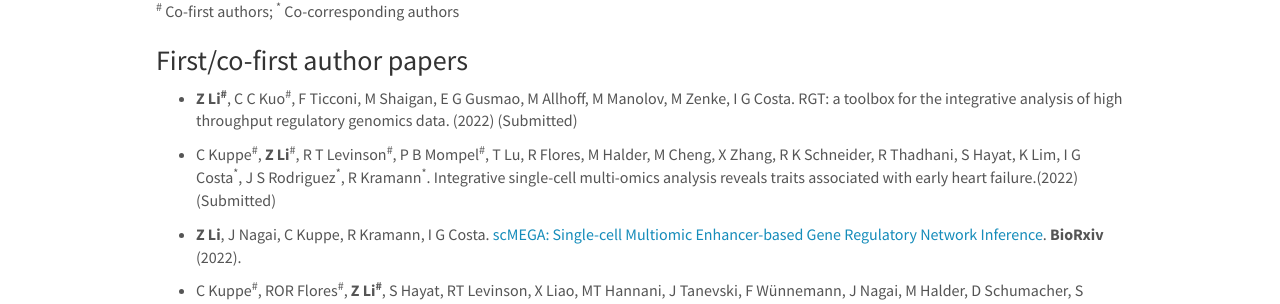
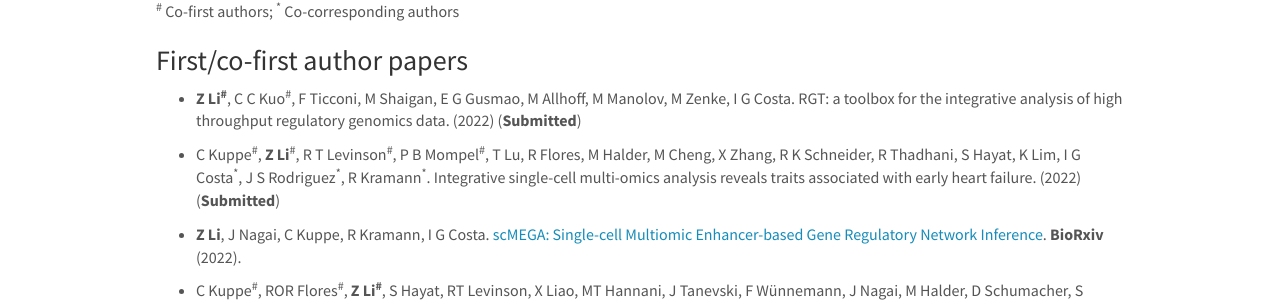
Before and after one commit to lzj1769/lzj1769.github.io, a Jekyll site: the page built from _pages/publications.md, in a window 1280 px wide and 1220 px high. Shown: the part 171-475 px from the top of the window. Built offline with Jekyll 4.4.1, drawn with Linux system fonts in a browser that asks for light colours; nearby versions of some CDN libraries.

```diff
--- a/_pages/publications.md
+++ b/_pages/publications.md
@@ -12,9 +12,9 @@ For a full list see: [Google Scholar](https://scholar.google.de/citations?user=x
 
 ### First/co-first author papers
 
-* **Z Li<sup>\#</sup>**, C C Kuo<sup>\#</sup>, F Ticconi, M Shaigan, E G Gusmao, M Allhoff, M Manolov, M Zenke, I G Costa. RGT: a toolbox for the integrative analysis of high throughput regulatory genomics data. (2022) (Submitted)
+* **Z Li<sup>\#</sup>**, C C Kuo<sup>\#</sup>, F Ticconi, M Shaigan, E G Gusmao, M Allhoff, M Manolov, M Zenke, I G Costa. RGT: a toolbox for the integrative analysis of high throughput regulatory genomics data. (2022) (**Submitted**)
 
-* C Kuppe<sup>\#</sup>, **Z Li**<sup>\#</sup>, R T Levinson<sup>\#</sup>, P B Mompel<sup>\#</sup>, T Lu, R Flores, M Halder, M Cheng, X Zhang, R K Schneider, R Thadhani, S Hayat, K Lim, I G Costa<sup>\*</sup>, J S Rodriguez<sup>\*</sup>, R Kramann<sup>\*</sup>. Integrative single-cell multi-omics analysis reveals traits associated with early heart failure.(2022) (Submitted)
+* C Kuppe<sup>\#</sup>, **Z Li**<sup>\#</sup>, R T Levinson<sup>\#</sup>, P B Mompel<sup>\#</sup>, T Lu, R Flores, M Halder, M Cheng, X Zhang, R K Schneider, R Thadhani, S Hayat, K Lim, I G Costa<sup>\*</sup>, J S Rodriguez<sup>\*</sup>, R Kramann<sup>\*</sup>. Integrative single-cell multi-omics analysis reveals traits associated with early heart failure. (2022) (**Submitted**)
 
 * **Z Li**, J Nagai, C Kuppe, R Kramann, I G Costa. [scMEGA: Single-cell Multiomic Enhancer-based Gene Regulatory Network Inference](https://www.biorxiv.org/content/10.1101/2022.08.10.503335v1). **BioRxiv** (2022).
 
```
